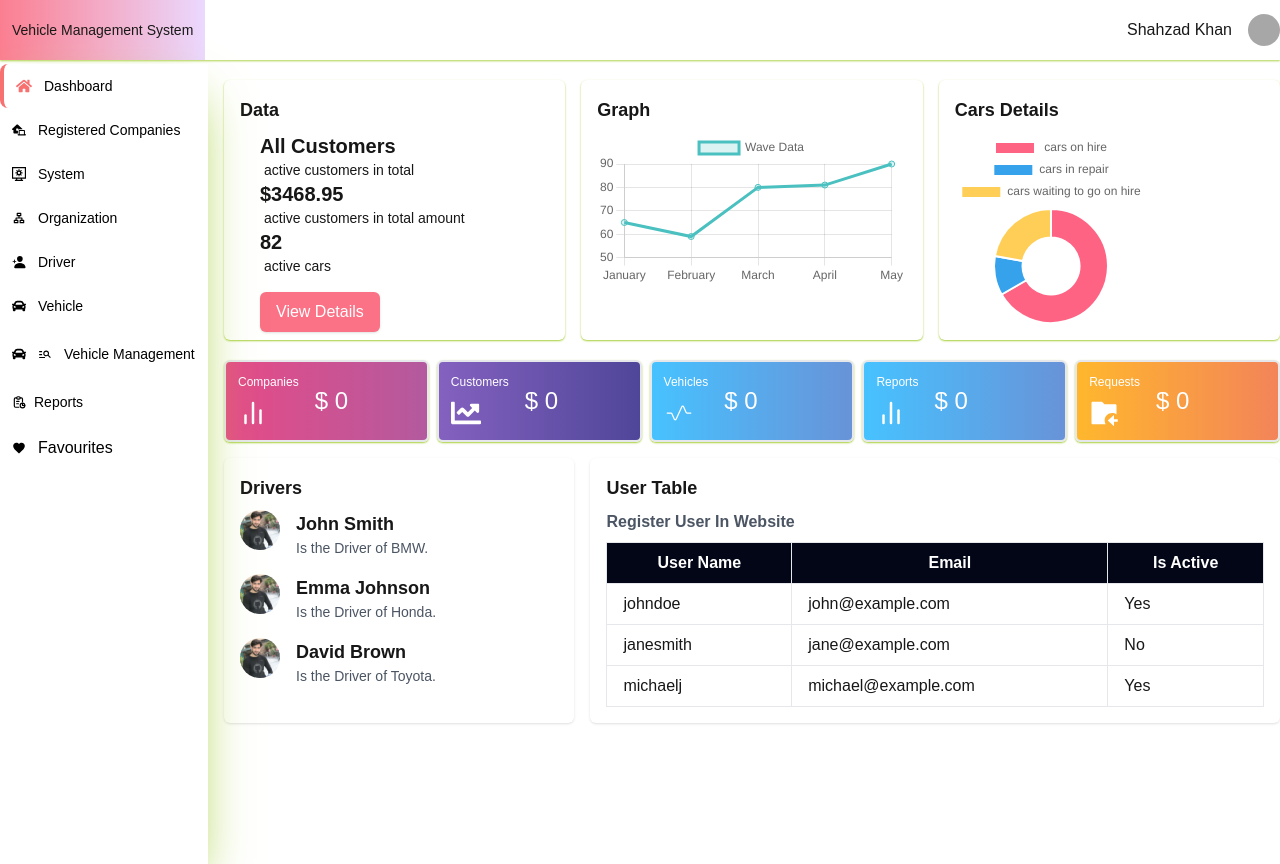
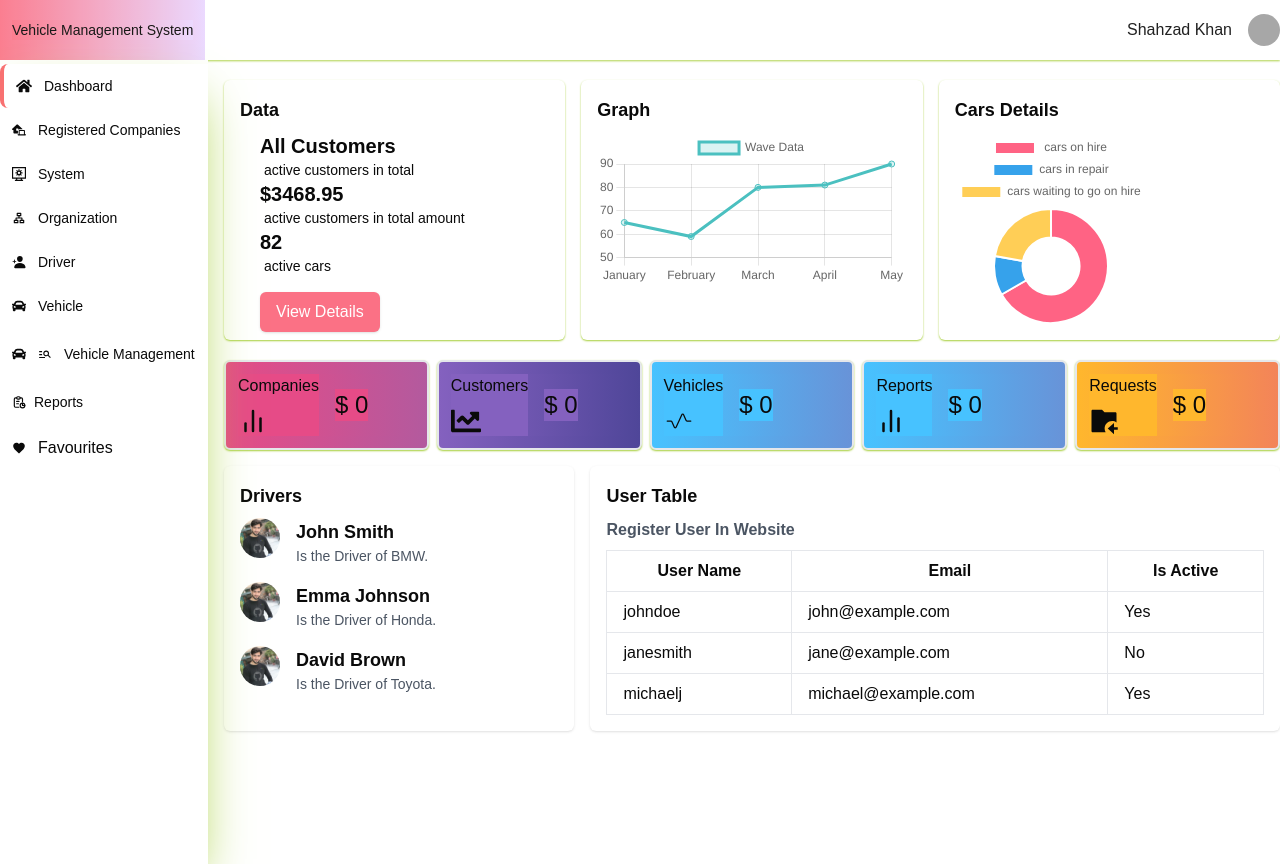
Before and after one commit to shahzad11khan/__borad, a Next.js app: page /Dashboard/Home in a window 1280 px wide. Built offline with nearby package versions, Linux system fonts and the light colour scheme; grey boxes are pictures that could not be loaded.

Commit message:
change color

```diff
--- a/src/app/Dashboard/Components/Header.js
+++ b/src/app/Dashboard/Components/Header.js
@@ -22,7 +22,7 @@ const Header = () => {
     <header className=" text-black flex items-center justify-between opacity-90 w-full shadow-sm shadow-custom-blue">
       {/* Left side: Logo */}
       <div className="flex flex-shrink-0 py-5 px-3 bg-gradient-to-r from-rose-400 to-purple-200">
-        <span className="text-sm font-sm text-black">
+        <span className="text-sm font-sm text-black bg-gradient-to-r from-rose-400 to-purple-200">
           Vehicle Management System
         </span>
       </div>
--- a/src/app/Dashboard/Home/page.js
+++ b/src/app/Dashboard/Home/page.js
@@ -33,9 +33,20 @@ const Page = () => {
           <section className="grid grid-cols-5 min-w-full justify-between gap-2 text-center rounded-xl">
             {[
               {
-                icon: <LuBarChart2 size={30} />,
+                icon: (
+                  <LuBarChart2
+                    size={30}
+                    style={{
+                      background: "#E64B87",
+                    }}
+                  />
+                ),
                 title: "Companies",
                 count: counts.admins,
+                colorx: {
+                  background: "#E64B87",
+                  // replace with your desired hex colors
+                },
                 gradient: "bg-gradient-to-r",
                 style: {
                   backgroundImage:
@@ -43,10 +54,21 @@ const Page = () => {
                 },
               },
               {
-                icon: <FaChartLine size={30} />,
+                icon: (
+                  <FaChartLine
+                    size={30}
+                    style={{
+                      background: "#8461BF",
+                    }}
+                  />
+                ),
 
                 title: "Customers",
                 count: counts.team,
+                colorx: {
+                  background: "#8461BF",
+                  // replace with your desired hex colors
+                },
                 gradient: "bg-gradient-to-r",
                 style: {
                   backgroundImage:
@@ -54,9 +76,20 @@ const Page = () => {
                 },
               },
               {
-                icon: <CiWavePulse1 size={30} />,
+                icon: (
+                  <CiWavePulse1
+                    size={30}
+                    style={{
+                      background: "#47C2FF",
+                    }}
+                  />
+                ),
                 title: "Vehicles",
                 count: counts.vacancies,
+                colorx: {
+                  background: "#47C2FF",
+                  // replace with your desired hex colors
+                },
                 gradient: "bg-gradient-to-r",
                 style: {
                   backgroundImage:
@@ -64,9 +97,21 @@ const Page = () => {
                 },
               },
               {
-                icon: <LuBarChart2 size={30} />,
+                icon: (
+                  <LuBarChart2
+                    size={30}
+                    style={{
+                      background: "#47C2FF",
+                    }}
+                  />
+                ),
+                color: "text-red-500",
                 title: "Reports",
                 count: counts.getInTouch,
+                colorx: {
+                  background: "#47C2FF",
+                  // replace with your desired hex colors
+                },
                 gradient: "bg-gradient-to-r",
                 style: {
                   backgroundImage:
@@ -74,7 +119,6 @@ const Page = () => {
                 },
               },
               {
-                icon: <RiFolderReceivedFill size={30} />,
                 title: "Requests",
                 count: counts.requests,
                 gradient: "bg-gradient-to-r",
@@ -82,6 +126,18 @@ const Page = () => {
                   backgroundImage:
                     "linear-gradient(to right, #FFB72D, #F38459)", // replace with your desired hex colors
                 },
+                colorx: {
+                  background: "#FFB72D",
+                  // replace with your desired hex colors
+                },
+                icon: (
+                  <RiFolderReceivedFill
+                    size={30}
+                    style={{
+                      background: "#FFB72D",
+                    }}
+                  />
+                ),
               },
             ].map((item, index) => (
               <div
@@ -91,19 +147,20 @@ const Page = () => {
               >
                 <div
                   // key={index}
-                  className={`flex items-center flex-col sm:flex-row gap-4 justify-start ml-3 text-white`}
-                  // style={item.style}
+                  className={`flex items-center flex-col sm:flex-row gap-4 justify-start ml-3 text-white `}
+                  style={item.style}
                 >
                   <div
                     className={`flex flex-col items-start gap-2 justify-start`}
+                    style={item.colorx}
                   >
-                    <span key={index} className={`text-xs`}>
+                    <span className={`font-medium`} style={item.colorx}>
                       {item.title}
                     </span>
-                    <span className="text-start">{item.icon}</span>
+                    <span className={`text-start`}>{item.icon}</span>
                   </div>
-                  <span className="text-2xl">
-                    <stong> $</stong> {item.count}
+                  <span className="text-2xl" style={item.colorx}>
+                    <stong style={item.colorx}> $</stong> {item.count}
                   </span>
                 </div>
               </div>
--- a/src/app/globals.css
+++ b/src/app/globals.css
@@ -1,10 +1,10 @@
 @tailwind base;
 @tailwind components;
 @tailwind utilities;
-/* *{
+*{
   background-color: #ffffff;
   color: #0a0a0a
-} */
+}
 
 :root {
   --background: #ffffff;
--- a/tailwind.config.ts
+++ b/tailwind.config.ts
@@ -6,7 +6,7 @@ module.exports = {
     "./src/components/**/*.{js,ts,jsx,tsx,mdx}",
     "./src/app/**/*.{js,ts,jsx,tsx,mdx}",
   ],
-  darkMode: 'class', // or 'media' or 'class'
+  darkMode: 'media', // or 'media' or 'class'
   theme: {
     extend: {
       // Define custom classes for different screen sizes
```
